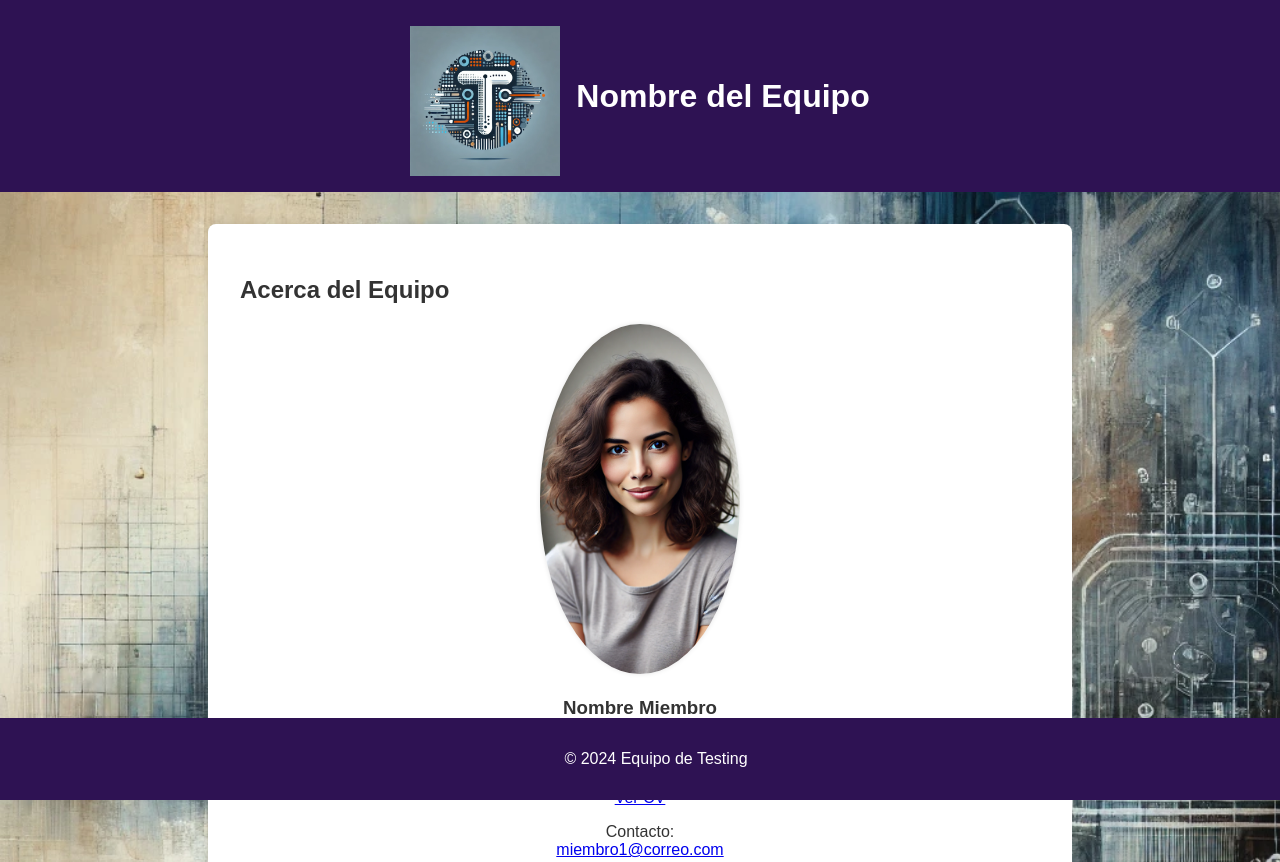
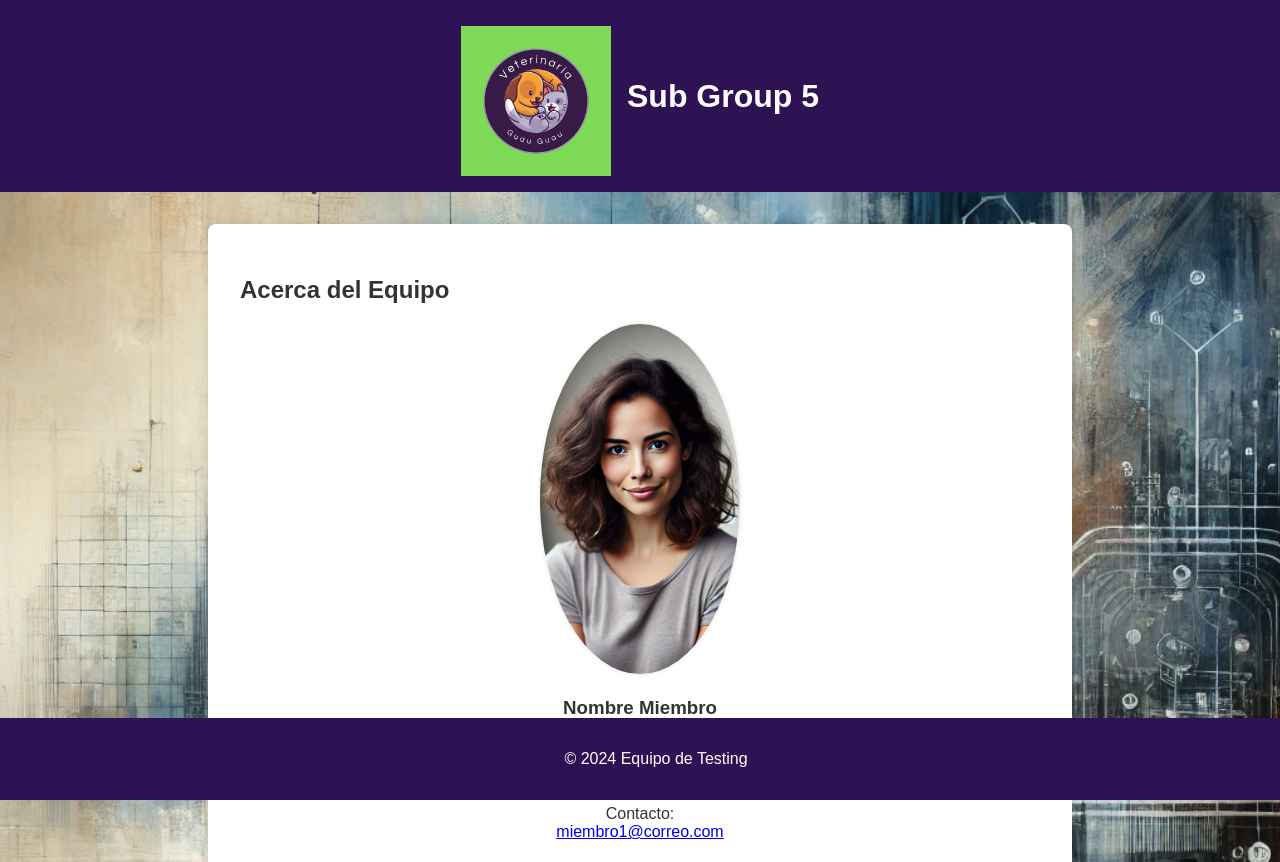
Before and after one commit to micaeladuarte26/Portfolio_prueba, a plain HTML site: page Portfolio2024/index.html in a window 1280 px wide. Shown: the top 862 px of the page. Drawn offline with Linux system fonts and the light colour scheme.

Commit message:
Update index.html
Version de prueba 1.1

```diff
--- a/Portfolio2024/index.html
+++ b/Portfolio2024/index.html
@@ -11,8 +11,8 @@
 <body>
     <header>
         <div class="header-content">
-            <img src="images/logo.webp" alt="Logo del equipo">
-            <h1>Nombre del Equipo</h1>
+            <img src="images/logo.png" alt="Logo del equipo">
+            <h1>Sub Group 5</h1>
         </div>
     </header>
 
@@ -22,7 +22,7 @@
             <div class="member">
                 <img src="images/foto_perfil.webp" alt="Foto de Nombre Miembro">
                 <h3>Nombre Miembro</h3>
-                <p>Rol: Descripción del rol del miembro</p>
+                <p>Rol: Technical Advisor</p>
                 <a href="cv1.pdf">Ver CV</a>
                 <p>Contacto: <a href="mailto:miembro1@correo.com">miembro1@correo.com</a></p>
             </div>
```
